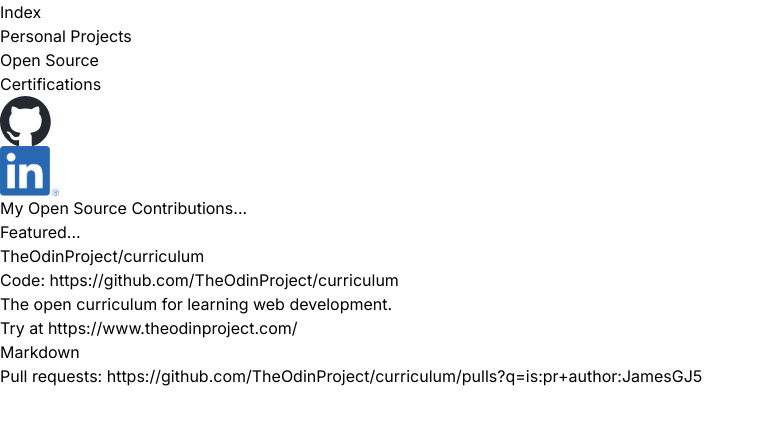
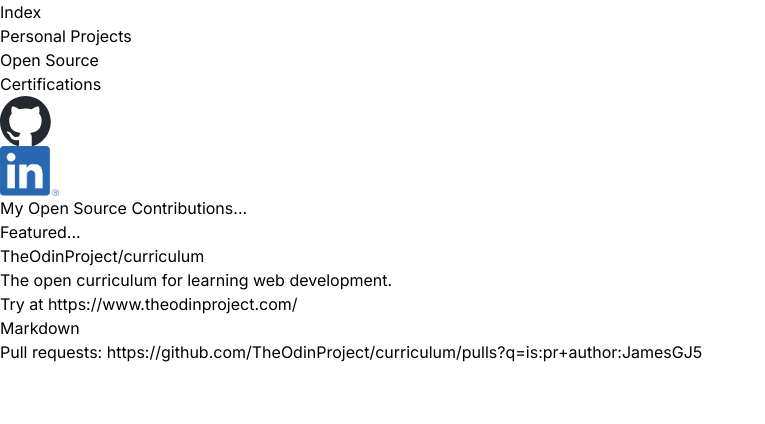
Before and after one commit to wulandari-tech/portfolio-site, a Next.js app: page /open-source in a window 1280 px wide. Shown: the top 424 px of the page, without its empty margins (0-765 px from the left). Built offline with nearby package versions, Linux system fonts and the light colour scheme.

Commit message:
Blend repo link with heading

```diff
--- a/components/Project.tsx
+++ b/components/Project.tsx
@@ -11,11 +11,8 @@ export default function Project({ project }: ProjectProps) {
     return (
         <>
             <h3>
-                {repoName}
+                <a aria-label='Link to code (opens in new tab)' href={repoURL} target='_blank'>{repoName}</a>
             </h3>
-            <p>
-                Code: <a aria-label='Link to code (opens in new tab)' href={repoURL} target='_blank'>{repoURL}</a>
-            </p>
             {repoDescripion && <p>{repoDescripion}</p>}
             {deploymentURL && <p>
                 Try at <a aria-label='Link to deployment (opens in new tab)' href={deploymentURL} target='_blank'>{deploymentURL}</a>
```
